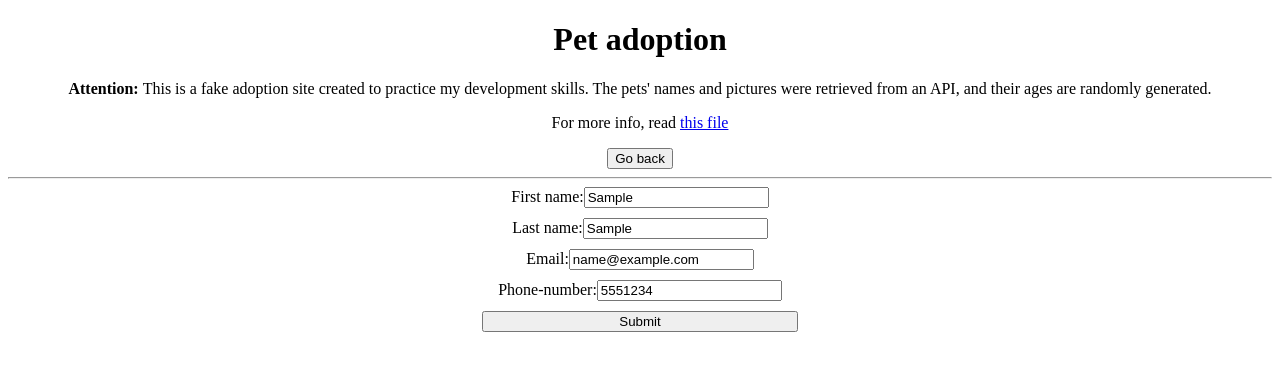
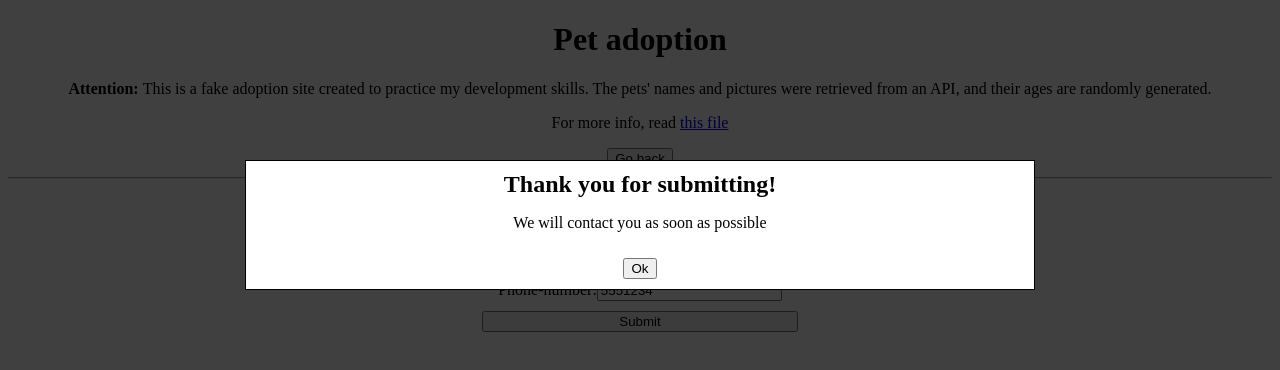
Before and after one commit to biancashiromoto/pet-adoption, a React (Vite) app: page /adopt in a window 1280 px wide. Both pictures are taken after typing "Sample", "Sample", "name@example.com", "5551234" into the empty fields and a click on the button "Submit". Shown: the top 370 px of the page. Built offline with nearby package versions, Linux system fonts and the light colour scheme.

Commit message:
feat: implement Overlay and Modal components

```diff
--- a/src/pages/AdoptionForm/index.tsx
+++ b/src/pages/AdoptionForm/index.tsx
@@ -1,6 +1,13 @@
+import { useState } from "react";
+import { Button } from "../../components/Button";
+import Modal from "../../components/Modal";
+import Overlay from "../../components/Overlay";
+
 const AdoptionForm = () => {
+    const [showModal, setShowModal] = useState<boolean>(false);
 
     return (
+        <>
             <form
                 className="form"
                 onSubmit={() => {}}
@@ -25,12 +32,32 @@ const AdoptionForm = () => {
                     onClick={(e) => {
                         e.preventDefault();
                         console.log('submit');
+                        setShowModal(true);
                     }}
                     type="submit"
                 >
                     Submit
                 </button>
             </form>
+            {showModal && (
+                <>
+                    <Overlay setShowModal={setShowModal }/>
+                    <Modal
+                        title="Thank you for submitting!"
+                        text="We will contact you as soon as possible"
+                    >
+                        <div className="modal__buttons-container">
+                            <Button.Root
+                                ariaLabel="ok"
+                                onClick={() => setShowModal(false)}
+                            >
+                            <Button.Label label="Ok" />
+                            </Button.Root>
+                        </div>
+                    </Modal>
+                </>
+            )}
+        </>
     )
 }
 
```
Lines whose indentation alone changed are shown as unchanged.
